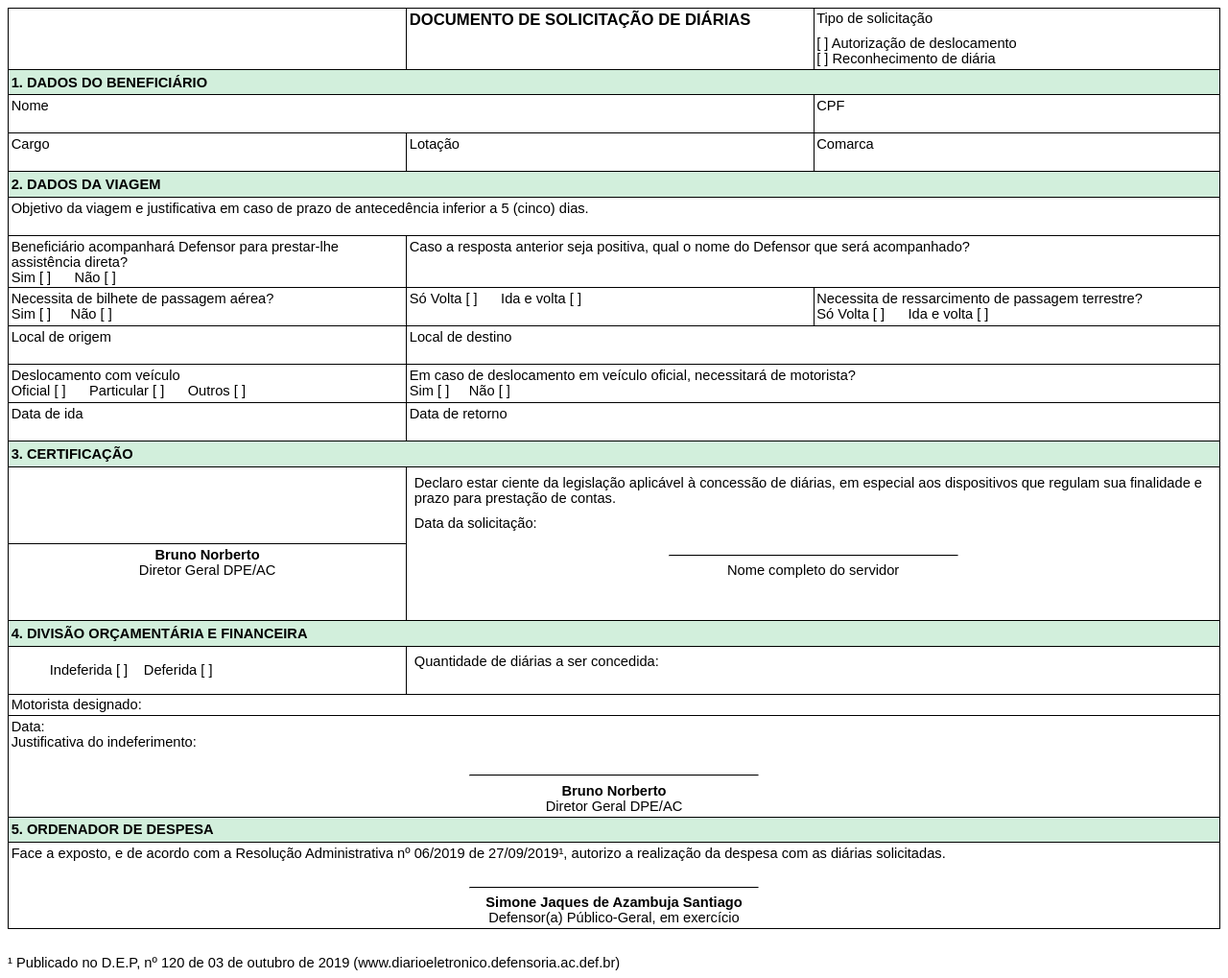
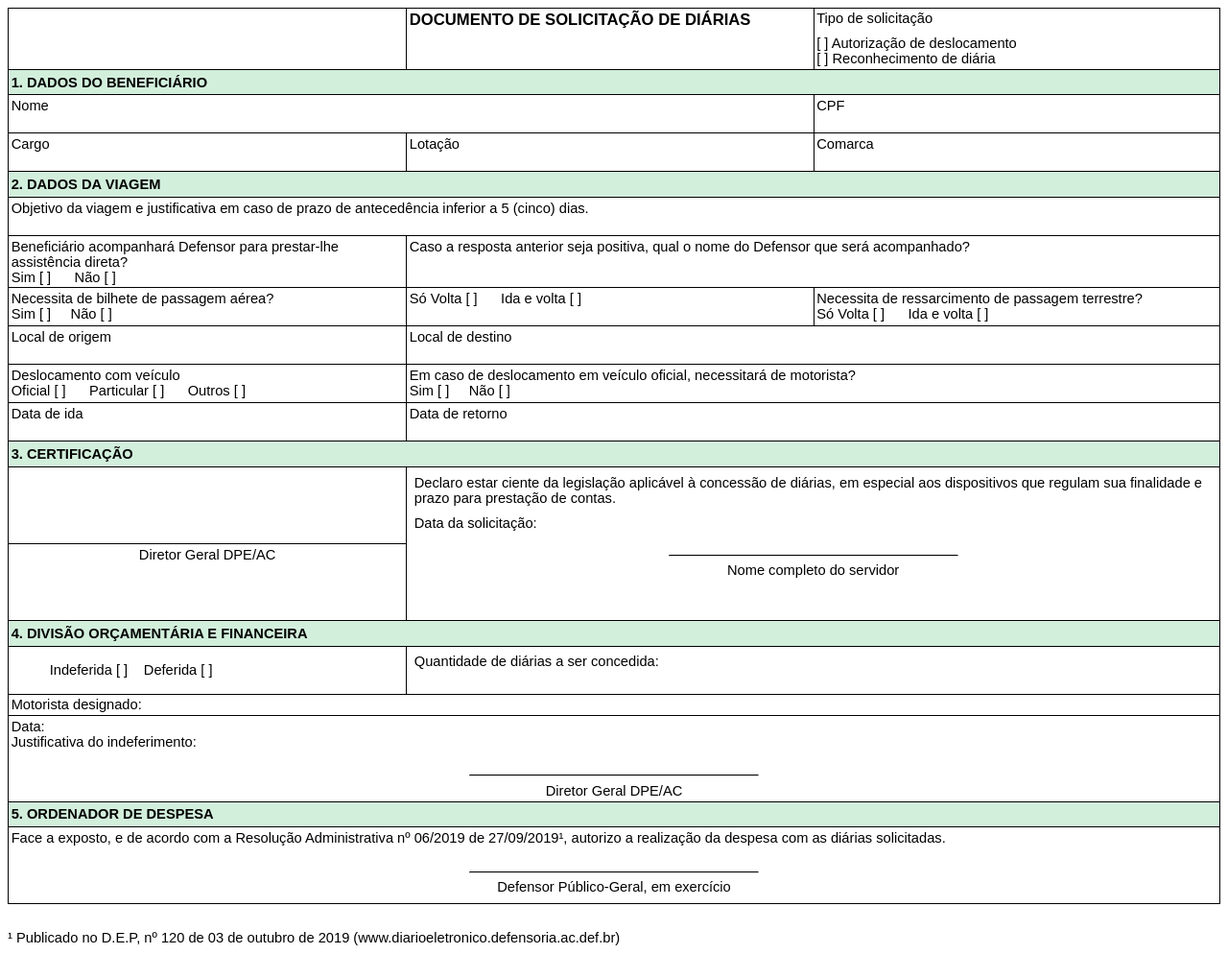
Before and after one commit to lypekun/formulario_dpe, a website: page Untitleddocument.html in a window 1280 px wide. Shown: the whole page at 96% size. After the commit the page ends 993 px from the top, so only its background shows below. Drawn offline with Linux system fonts and the light colour scheme.

Commit message:
remove nome

```diff
--- a/Untitleddocument.html
+++ b/Untitleddocument.html
@@ -733,7 +733,6 @@
         font-size: 11pt;
         font-family: 'Arial';"
             >
-              Bruno Norberto
             </p>
             <p
               style="margin: 0;
@@ -855,7 +854,6 @@
         font-size: 11pt;
         font-family: 'Arial';"
             >
-              Bruno Norberto
             </p>
             <p
               style="margin: 0;
@@ -922,7 +920,6 @@
         font-size: 11pt;
         font-family: 'Arial';"
             >
-              Simone Jaques de Azambuja Santiago
             </p>
             <p
               style="margin: 0;
@@ -931,7 +928,7 @@
         font-size: 11pt;
         font-family: 'Arial';"
             >
-              Defensor(a) Público-Geral, em exercício
+              Defensor Público-Geral, em exercício
             </p>
           </td>
         </tr>
```
